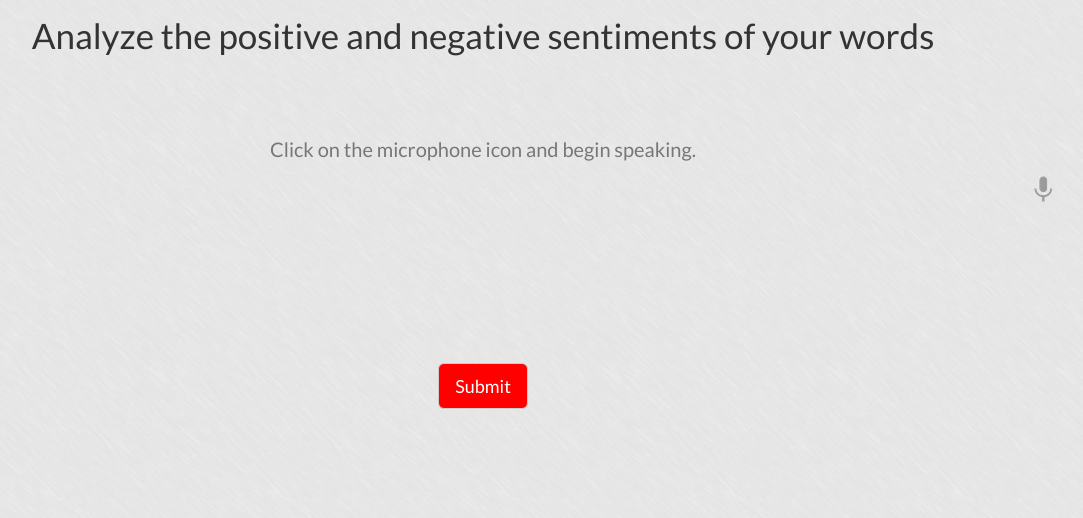
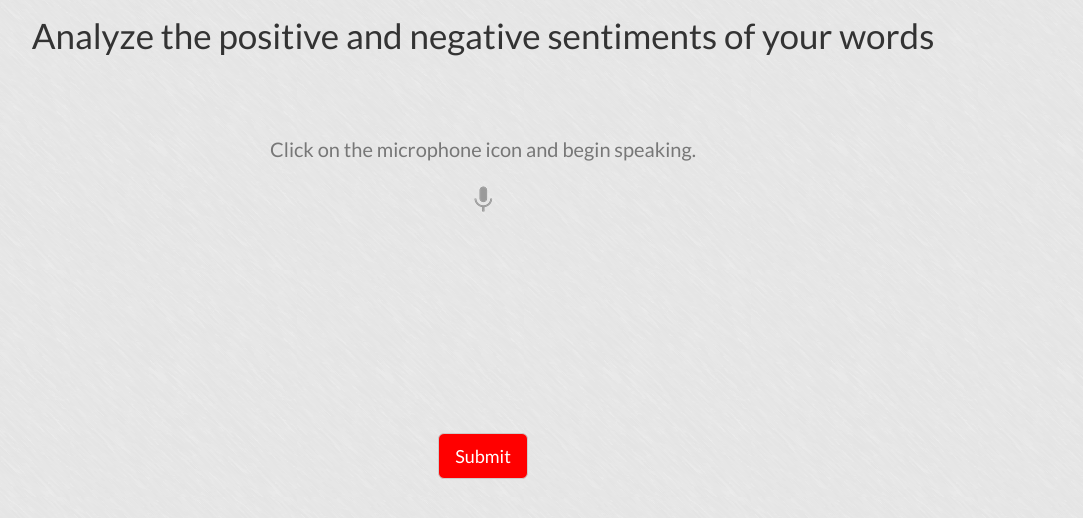
Before and after one commit to Drake-Smith/sentiment-anal, a PHP site: page / in a window 1280 px wide. Shown: the part 184-702 px from the top of the page, without its empty margins (157-1240 px from the left). Run offline with PHP 8.4, Linux system fonts and the light colour scheme; some libraries are stand-ins or nearby versions.

Commit message:
front end changes

```diff
--- a/assets/css/styles.css
+++ b/assets/css/styles.css
@@ -109,12 +109,13 @@ body{
     visibility: hidden;
   }
   #results {
-    font-size: 14px;
-    font-weight: bold;
-    /*border: 1px solid #ddd;*/
+    font-size: 30px;
+/*    font-weight: bold;
+*/    /*border: 1px solid #ddd;*/
     padding: 15px;
     text-align: left;
     min-height: 150px;
+    width: 75%;
   }
   #start_button {
     border: 0;
--- a/index.html
+++ b/index.html
@@ -56,7 +56,7 @@
     </div>
 </div> -->
 
-<div class="right">
+<div class="center">
   <button id="start_button" onclick="startButton(event)">
     <img id="start_img" src="mic.gif" alt="Start"></button>
 </div>
```
